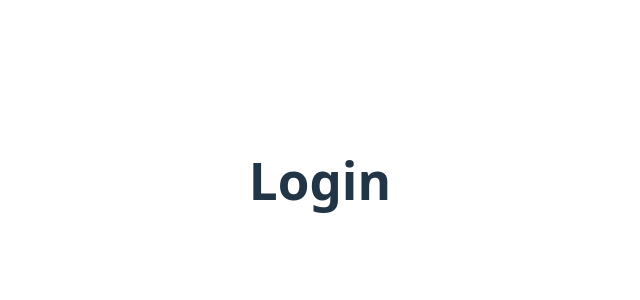
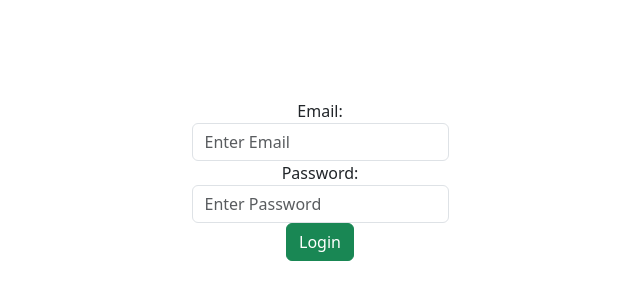
Before and after one commit to Rithin-IT/Financial-Assistance-App, a React (Vite) app: page /login in a window 1280 px wide. Shown: the part 220-520 px from the top of the page, without its empty margins (320-960 px from the left). Built offline with nearby package versions, Linux system fonts and the light colour scheme.

Commit message:
login final march-7

```diff
--- a/src/Pages/login.jsx
+++ b/src/Pages/login.jsx
@@ -1,10 +1,72 @@
 
 
-function Login(){
+import { useState, useEffect } from 'react';
 
-    return <div>
-            <h1>Login</h1>
-            </div>
+import 'bootstrap/dist/css/bootstrap.min.css';
+import { Button, Form, Table } from 'react-bootstrap';
+import { useSelector, useDispatch } from 'react-redux';
+import { useNavigate } from 'react-router';
+import axios from 'axios';
+
+import { setLoginUsers } from '../Redux/Slices/login';
+
+
+
+function Login() {
+
+
+    const navigate = useNavigate();
+    const dispatch = useDispatch();
+    const [loginDetails, setLoginDetails] = useState({
+        email: "",
+        password: ""
+    })
+
+    const submit = () => {
+
+        if (loginDetails.email === "" || loginDetails.password === "") {
+            alert("Please Fill");
+            return;
+        }
+
+        const formData = new FormData();
+        formData.append("email", loginDetails.email);
+        formData.append("password", loginDetails.password);
+
+        axios.post("https://agaram.academy/api/b4/action.php?request=ai_finance_user_login", formData)
+            .then((response) => {
+
+                console.log(response);
+
+
+                if (response.data.status === "success") {
+
+                    alert("Login Successful");
+
+
+                    navigate("/userdetails");
+
+            }
+
+            else {
+               alert("Email or Password not found, Please Register");
+               navigate("/register")
+           }
+       })
 }
 
-export default Login
+return <div>
+
+             Email:
+        <Form.Control type="email" placeholder="Enter Email " value={loginDetails.email} onChange={(e) => setLoginDetails({ ...loginDetails, email: e.target.value })} />
+
+        Password:
+
+        <Form.Control type="password" placeholder="Enter Password" value={loginDetails.password} onChange={(e) => setLoginDetails({ ...loginDetails, password: e.target.value })} />
+
+    <Button variant="success" onClick={submit}>Login</Button>
+
+
+    </div>
+    }
+export default Login;
--- a/src/Redux/Slices/login.js
+++ b/src/Redux/Slices/login.js
@@ -1,25 +1,19 @@
 import { createSlice } from '@reduxjs/toolkit'
 
 export const loginSlice = createSlice({
-  name: 'financialassist',
+  name: 'login',
   initialState: {
-    value: 0,
+    loginUsers:{},
   },
   reducers: {
-    increment: (state) => {
+    setLoginUsers: (state,action)=>{
 
-      state.value += 1
-    },
-    decrement: (state) => {
-      state.value -= 1
-    },
-    incrementByAmount: (state, action) => {
-      state.value += action.payload
+      state.loginUsers = action.payload
     },
   },
 })
 
 // Action creators are generated for each case reducer function
-export const { increment, decrement, incrementByAmount } = loginSlice.actions
+export const { setLoginUsers } = loginSlice.actions
 
 export default loginSlice.reducer
--- a/src/Redux/store.js
+++ b/src/Redux/store.js
@@ -1,5 +1,10 @@
 import { configureStore } from '@reduxjs/toolkit'
 
+// import registerReducer from  '../Redux/Slices/register';
+import loginReducer from '../Redux/Slices/login';
 export default configureStore({
-  reducer: {},
+  reducer: {
+    login: loginReducer,
+
+  },
 })
```
